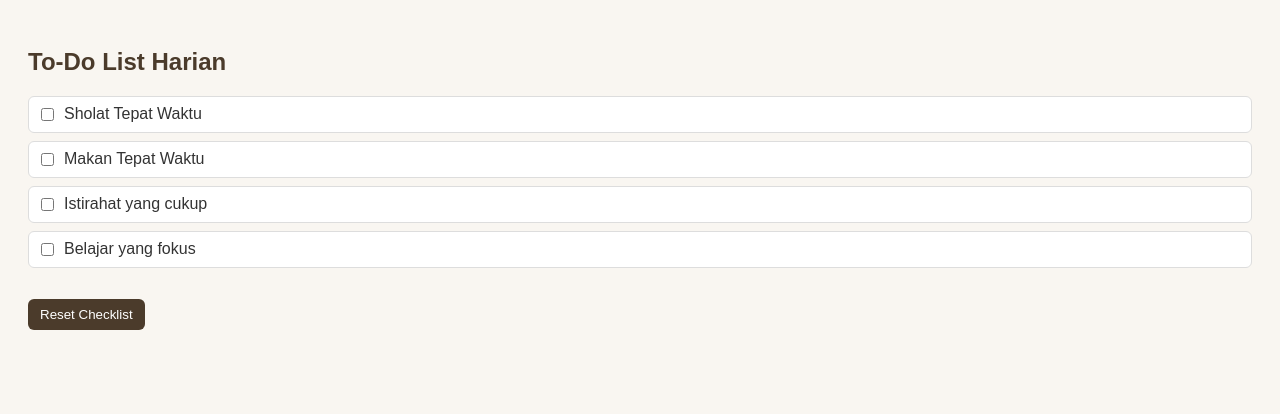
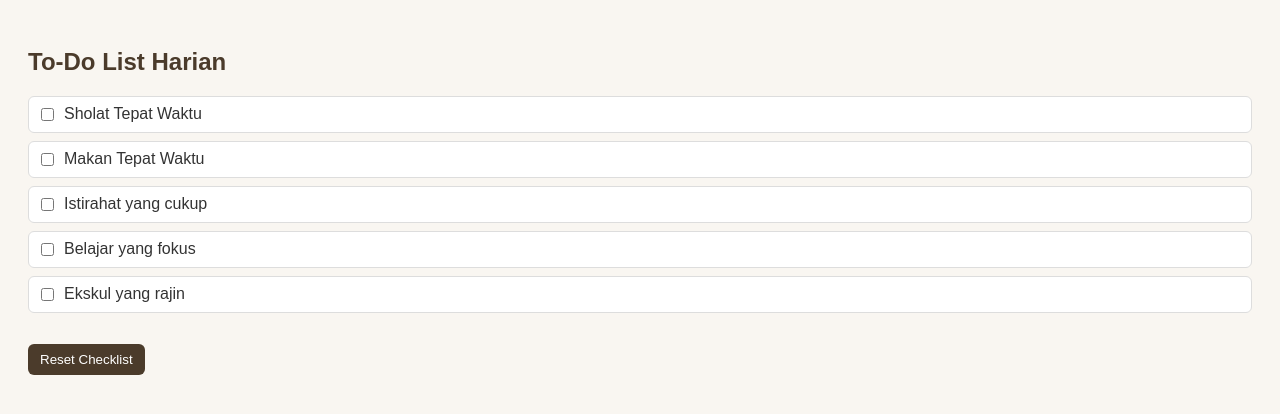
Before and after one commit to TiaraFazriah/first-todo-list, a plain HTML site: page index.html in a window 1280 px wide. Drawn offline with Linux system fonts and the light colour scheme.

Commit message:
second commit

```diff
--- a/index.html
+++ b/index.html
@@ -55,6 +55,7 @@
     <li><input type="checkbox"> <span>Makan Tepat Waktu</span></li>
     <li><input type="checkbox"> <span>Istirahat yang cukup</span></li>
     <li><input type="checkbox"> <span>Belajar yang fokus</span></li>
+    <li><input type="checkbox"> <span>Ekskul yang rajin</span></li>
   </ul>
 
   <button id="resetBtn">Reset Checklist</button>
```
